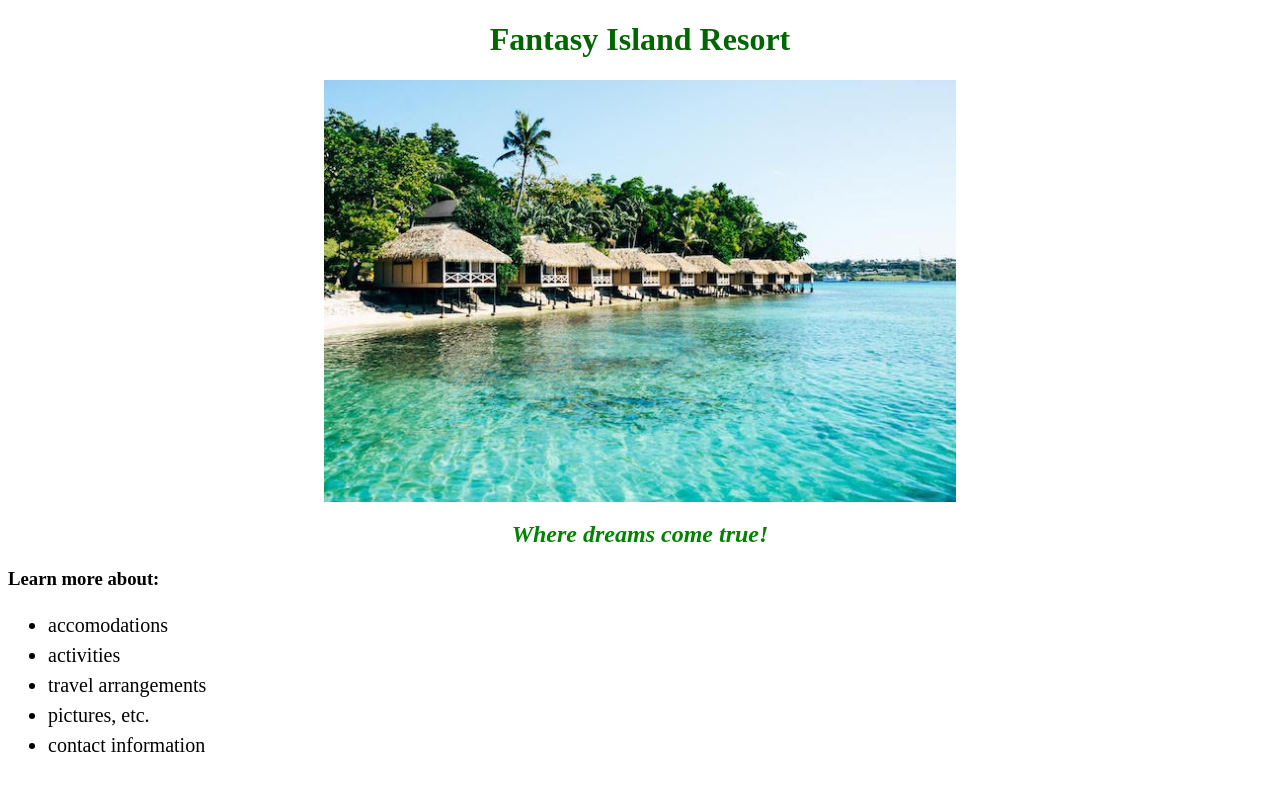
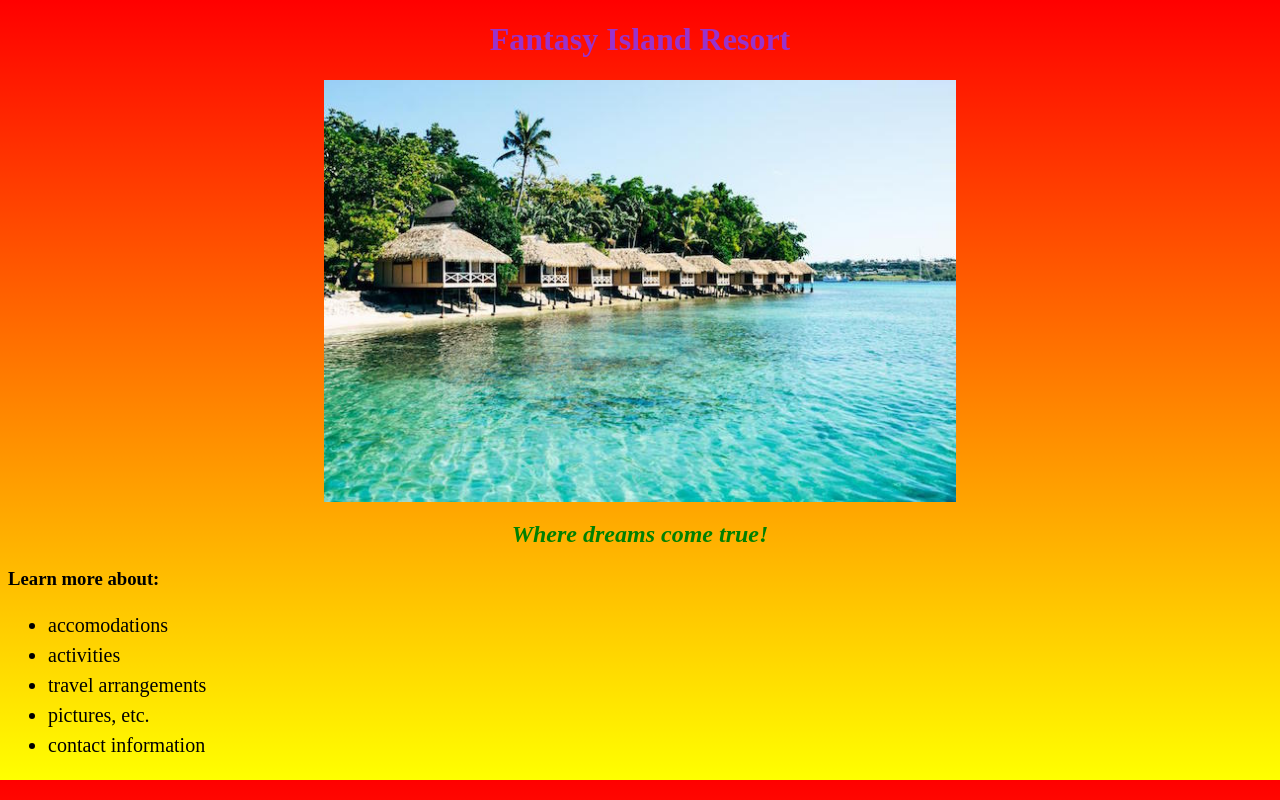
Before and after one commit to Sara-Hamilton/resort-website, a plain HTML site: page index.html in a window 1280 px wide. Drawn offline with Linux system fonts and the light colour scheme.

Commit message:
create and style sunset branch

```diff
--- a/css/styles.css
+++ b/css/styles.css
@@ -1,5 +1,5 @@
 h1 {
-  color: darkgreen;
+  color: darkorchid;
   text-align: center;
 }
 
@@ -19,3 +19,8 @@ img {
   margin: auto;
   width: 50%;
 }
+
+body {
+  /*background-color: darksalmon; */
+  background: linear-gradient(red,yellow);
+}
```
